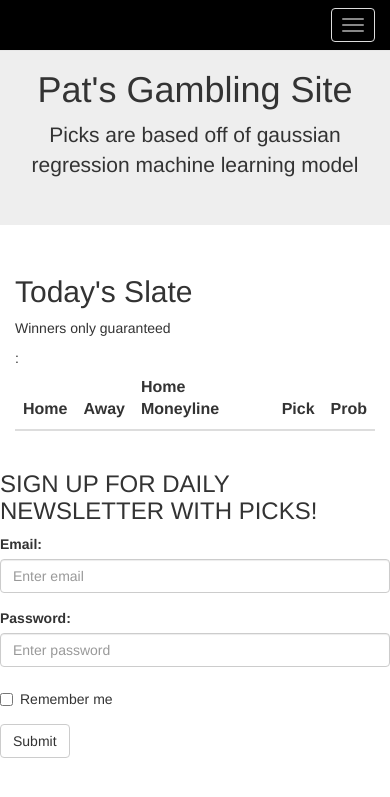
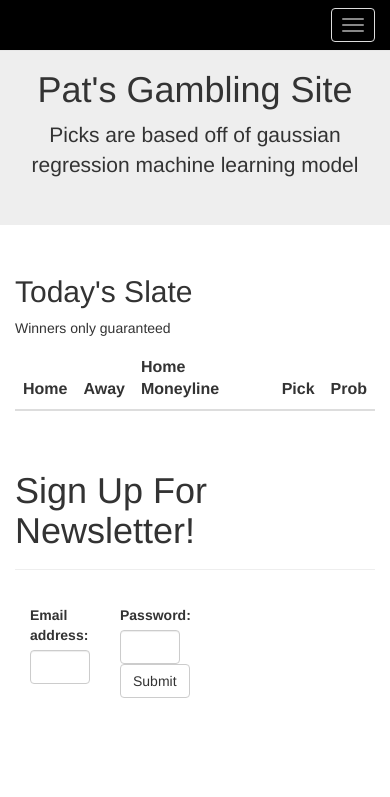
Before and after one commit to pbuck26/NBAGamblingSite, a Flask app: page / in a window 390 px wide. Shown: the top 797 px of the page. Run offline with Flask 2, Linux system fonts and the light colour scheme; lists and menus that the app fills with data are empty; some libraries are stand-ins or nearby versions.

Commit message:
updated template

```diff
--- a/app.py
+++ b/app.py
@@ -1,4 +1,4 @@
-from flask import Flask, request, render_template, jsonify
+from flask import Flask, request, render_template, jsonify, Response
 import json
 import sklearn
 from sklearn.naive_bayes import GaussianNB
@@ -12,8 +12,13 @@ from datetime import date, timedelta
 import requests
 import scrapeTodaysGames as sc
 import trainAndExportModel as tm
+import logging
+import pprint
 
 app = Flask(__name__)
+app.config['SECRET_KEY'] = 'POOP'
+
+logging.basicConfig(level=logging.DEBUG)
 
 #Daily function calls
 # Will have to see if I can scrape data using webdriver on server
@@ -22,17 +27,23 @@ games = sc.scrapeGamesAndOdds(Model)
 
 @app.route("/")
 def renderHomepage():
+    app.logger.info('homepage')
     # have to add a "pick" variable
     # verify that the path to static png file works
     # arrange picks into one variable
     # move website html to index file
-
     return render_template('websitetake2.html', games = games)
 
-#define route
-@app.route("/result',methods = ['POST']")
-def hello(temp):
-    return
+
+@app.route("/", methods=['POST', 'GET'])
+def get_email():
+    app.logger.info('Email request endpoint')
+    if "email" in request.form:
+        email = request.form['email']
+        password = request.form['pwd']
+        return request.form['email']
+    else:
+        app.logger.error('poopoo')
 
 def getTeamStr(dictionary, number):
     for key, value in dictionary.items():  # for name, age in dictionary.iteritems():  (for Python 2.x)
@@ -55,3 +66,6 @@ def getPayout(odds, wager):
     else:
         payout = (wager*100)/abs(odds)
         return payout
+
+if __name__ == '__main__':
+    app.run(debug=True)
--- a/templates/websitetake2.html
+++ b/templates/websitetake2.html
@@ -1,7 +1,7 @@
 <!DOCTYPE html>
 <html>
 <head>
-  <title>Bootstrap Example</title>
+  <title>PatSite</title>
   <meta charset="utf-8">
   <meta name="viewport" content="width=device-width, initial-scale=1">
   <link rel="stylesheet" href="https://maxcdn.bootstrapcdn.com/bootstrap/3.4.1/css/bootstrap.min.css">
@@ -21,16 +21,13 @@
     </div>
     <div class="collapse navbar-collapse" id="myNavbar">
       <ul class="nav navbar-nav navbar-right">
-        <li><a href="#myPage">HOME</a></li>
-        <li><a href="#band">ADVANCED STATS</a></li>
-        <li><a href="#tour">ABOUT ME</a></li>
-        <li><a href="#contact">CONTACT</a></li>
+        <li><a href="#Home">HOME</a></li>
+        <li><a href="#Contact">CONTACT</a></li>
         <li class="dropdown">
           <a class="dropdown-toggle" data-toggle="dropdown" href="#">MORE
           <span class="caret"></span></a>
           <ul class="dropdown-menu">
             <li><a href="#">JOIN NEWSLETTER</a></li>
-            <li><a href="#">POOPY</a></li>
           </ul>
         </li>
       </ul>
@@ -52,7 +49,7 @@
     <thead>
       <tr style="text-align:center">
         <th>Home</th>
-        <th>Away</th>:
+        <th>Away</th>
         <th>Home Moneyline</th>
 	      <th>Pick</th>
 	      <th>Prob</th>
@@ -75,33 +72,30 @@
   </table>
 </div>
 
-<h3> SIGN UP FOR DAILY NEWSLETTER WITH PICKS!  </h3>
-<form class="form-horizontal" action="/action_page.php">
+<div class="container">
+	<div class="page-header">
+    		<h1>Sign Up For Newsletter!</h1>
+	</div>
+</div>
+
+<div class="container">
+  <form action='/' method="POST" role="form">
 	<div class="form-group">
-    <label class="control-label col-sm-2" for="email">Email:</label>
-    <div class="col-sm-10">
-      <input type="email" class="form-control" id="email" placeholder="Enter email">
+		<div class="col-xs-3">
+          		<label for="email">Email address:</label>
+          		<input type="email" class="form-control" id="email" name="email">
 		</div>
         </div>
 	<div class="form-group">
-    <label class="control-label col-sm-2" for="pwd">Password:</label>
-    <div class="col-sm-10">
-      <input type="password" class="form-control" id="pwd" placeholder="Enter password">
+		<div class="col-xs-3">
+          		<label for="pwd">Password:</label>
+          		<input type="password" class="form-control" id="pwd" name="pwd">
+			<button type="submit" class="btn btn-default">Submit</button>
 		</div>
         </div>
 	<div class="form-group">
-    <div class="col-sm-offset-2 col-sm-10">
-      <div class="checkbox">
-        <label><input type="checkbox"> Remember me</label>
+  </form>
 </div>
-    </div>
-  </div>
-  <div class="form-group">
-    <div class="col-sm-offset-2 col-sm-10">
-      <button type="submit" class="btn btn-default">Submit</button>
-    </div>
-  </div>
-</form>
 
 </body>
 </html>
```
Also changed, not shown: scrapeTodaysGames.py (+64 -63 lines). Lines whose indentation alone changed are shown as unchanged.
